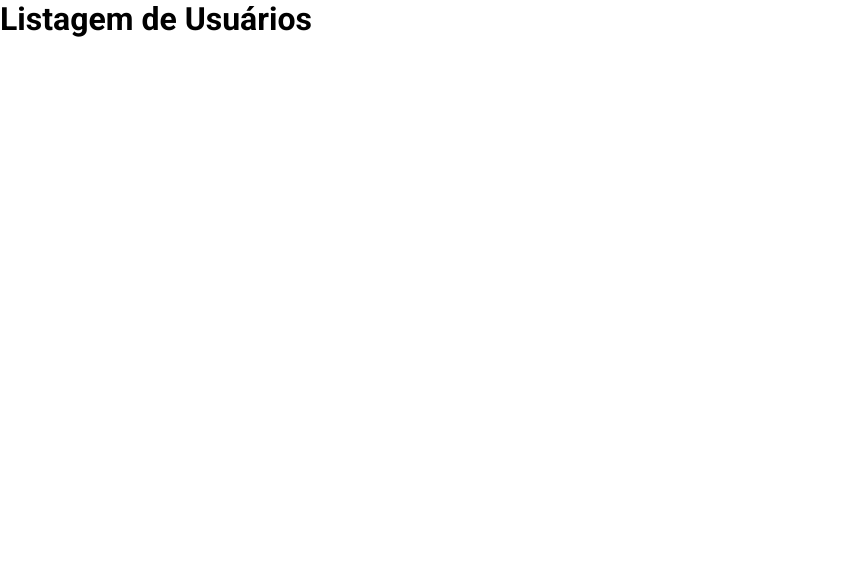
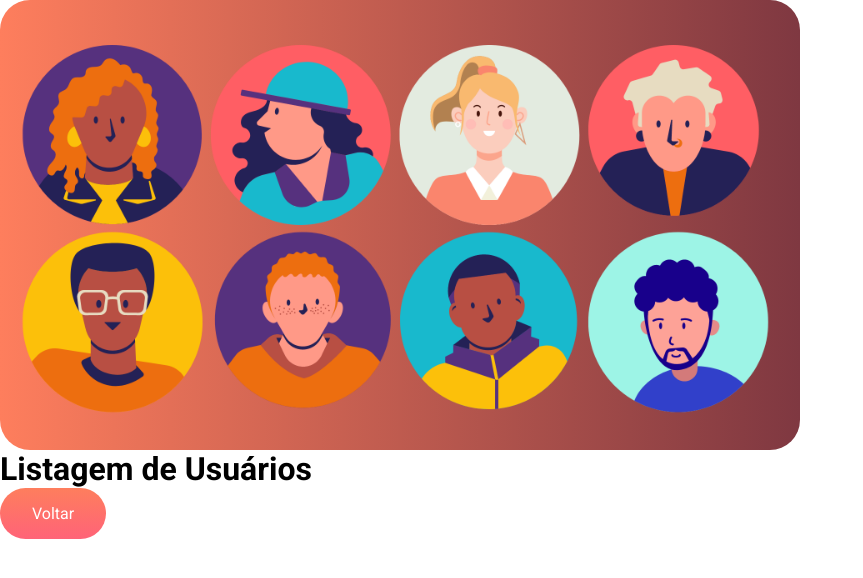
Before and after one commit to rodrigobritomg/deveclub-cadastro-usuarios, a React (Vite) app: page /Lista-de-usuarios in a window 1280 px wide. Shown: the top 578 px of the page, without its empty margins (0-863 px from the left). Built offline with nearby package versions, Linux system fonts and the light colour scheme.

Commit message:
Nessa etapa aprendi a criar rotas e as propriedades dos compunentes

```diff
--- /dev/null
+++ b/src/components/Button/index.jsx
@@ -0,0 +1,14 @@
+import { Button } from './styles'
+
+function DefaultButton({children, ...props }){
+
+    console.log (props)
+
+
+    return(
+
+        <Button {...props}>{children}</Button>
+    )
+}
+
+export default DefaultButton
--- /dev/null
+++ b/src/components/Button/styles.js
@@ -0,0 +1,23 @@
+import styled from "styled-components";
+
+
+export const Button = styled.button`
+
+    border: none;
+    background: linear-gradient(180deg, #fe7e5d 0%, #ff6378 100%);
+    font-size: 16px;
+    color: #fff;
+    padding: 16px 32px;
+    width: fit-content;
+    cursor: pointer;
+    border-radius: 30px;
+
+    &:hover {
+        opacity: 0,8;
+    }
+
+    &:active {
+        opacity: 0,5;
+    }
+
+`
--- /dev/null
+++ b/src/components/TopBackground/index.jsx
@@ -0,0 +1,13 @@
+import UsersImage from '../../assets/users.png'
+import { Backgrond } from './styles'
+
+function TopBackgrond() {
+
+    return (
+        <Backgrond>
+            <img src={UsersImage} alt="imagem-usuario" />
+        </Backgrond>
+    )
+}
+
+export default TopBackgrond
--- /dev/null
+++ b/src/components/TopBackground/styles.js
@@ -0,0 +1,19 @@
+import styled from "styled-components";
+
+export const Backgrond = styled.div`
+
+    background: linear-gradient(to right, #fe7e5d, #7f3841);
+    heigth: 30vh;
+    width: 90vw;
+    max-width: 800px;
+    border-radius: 30px;
+
+    display: flex;
+    align-items: center;
+    justify-content: center;
+
+        img{
+            max-width: 100%;
+            max-height: 100%;
+        }
+    `
--- a/src/pages/Home/index.jsx
+++ b/src/pages/Home/index.jsx
@@ -4,16 +4,14 @@ import api from '../../services/api'
 import {
   Title,
   Container,
-  TopBackgrond,
   Form,
   ContainerInputs,
   Input,
   InputLabel,
-  Button,
 } from "./styles"
 
-import UsersImage from '../../assets/users.png'
-
+import Button from '../../components/Button'
+import TopBackgrond from "../../components/TopBackground"
 function Home() {
   const inputName = useRef()
   const inputAge = useRef()
@@ -29,11 +27,7 @@ function Home() {
 
   return (
     <Container>
-
-      <TopBackgrond>
-        <img src={UsersImage} alt="imagem-usuario" />
-      </TopBackgrond>
-
+      <TopBackgrond />
       <Form>
         <Title>Cadastro de Usuários</Title>
 
@@ -50,7 +44,7 @@ function Home() {
             <InputLabel>
               Idade<span>*</span>
             </InputLabel>
-            <Input type='number' placeholder='Idade do Usuário' ref={inputAge}/>
+            <Input type='number' placeholder='Idade do Usuário' ref={inputAge} />
           </div>
 
         </ContainerInputs>
@@ -59,10 +53,11 @@ function Home() {
           <InputLabel>
             E-mail<span>*</span>
           </InputLabel>
-          <Input type='email' placeholder='E-mail do Usuário' ref={inputEmail}/>
+          <Input type='email' placeholder='E-mail do Usuário' ref={inputEmail} />
         </div>
 
-        <Button type="button" onClick={registerNewUser}>Cadastrar Usuários</Button>
+        <Button type="button" onClick={registerNewUser}>
+          Cadastrar Usuários</Button>
 
       </Form>
     </Container>
--- a/src/pages/Home/styles.js
+++ b/src/pages/Home/styles.js
@@ -10,24 +10,6 @@ export const Container = styled.div`
     padding: 20px;
     height:100vh;
 `
-
-export const TopBackgrond = styled.div`
-
-    background: linear-gradient(to right, #fe7e5d, #7f3841);
-    heigth: 30vh;
-    width: 90vw;
-    max-width: 800px;
-    border-radius: 30px;
-
-    display: flex;
-    align-items: center;
-    justify-content: center;
-
-        img{
-            max-width: 100%;
-            max-height: 100%;
-        }
-    `
 
 export const Form = styled.form`
 
@@ -79,24 +61,3 @@ export const InputLabel = styled.label`
     }
 
 `
-
-export const Button = styled.button`
-
-    border: none;
-    background: linear-gradient(180deg, #fe7e5d 0%, #ff6378 100%);
-    font-size: 16px;
-    color: #fff;
-    padding: 16px 32px;
-    width: fit-content;
-    cursor: pointer;
-    border-radius: 30px;
-
-    &:hover {
-        opacity: 0,8;
-    }
-
-    &:active {
-        opacity: 0,5;
-    }
-
-`
--- a/src/pages/ListUsers/index.jsx
+++ b/src/pages/ListUsers/index.jsx
@@ -1,10 +1,13 @@
+import Button from '../../components/Button'
+import TopBackgrond from '../../components/TopBackground'
 
+function ListUsers() {
 
-function ListUsers(){
-
-    return(
+    return (
         <div>
+            <TopBackgrond />
             <h1>Listagem de Usuários</h1>
+            <Button>Voltar</Button>
         </div>
     )
 }
```
